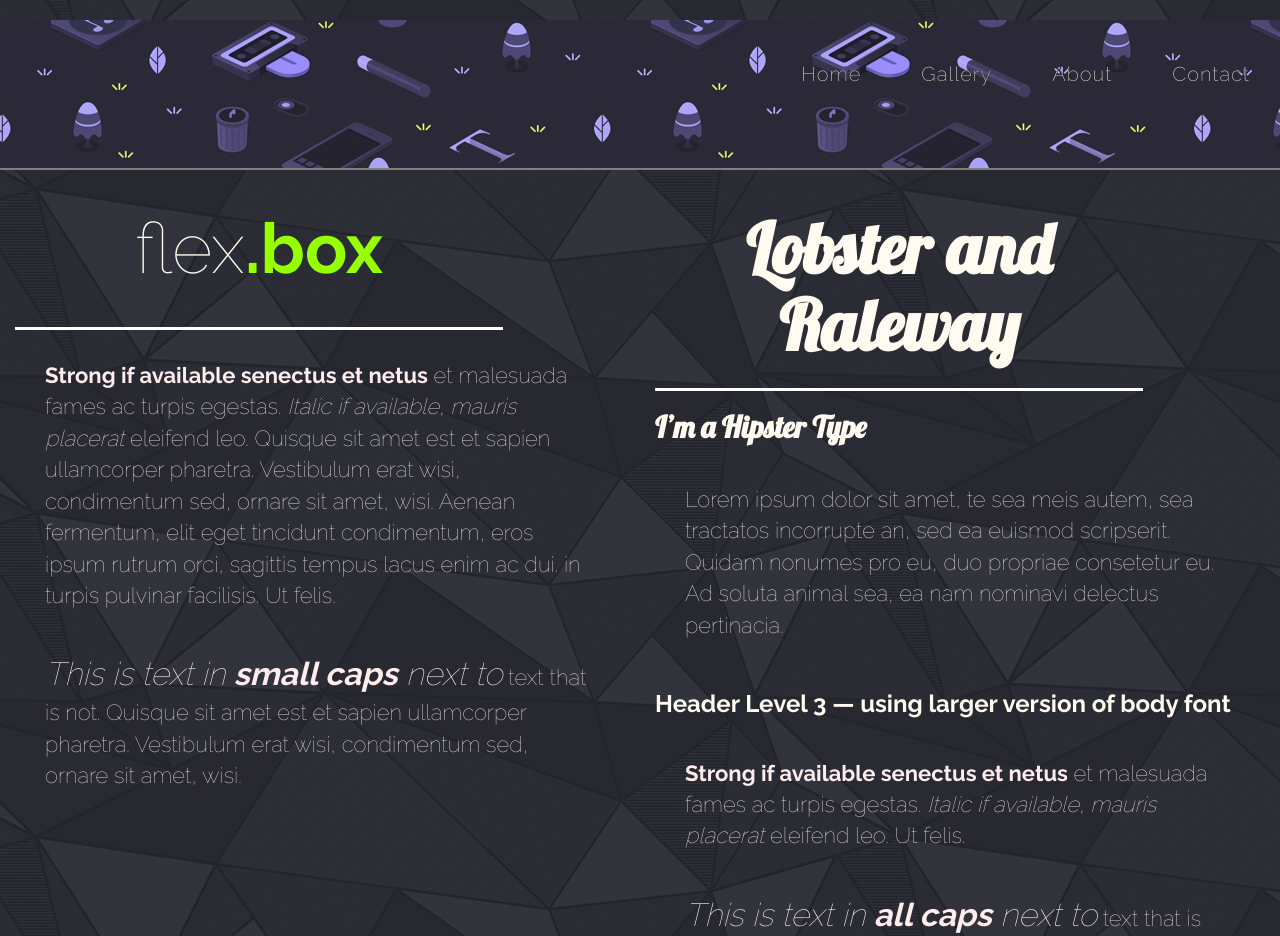
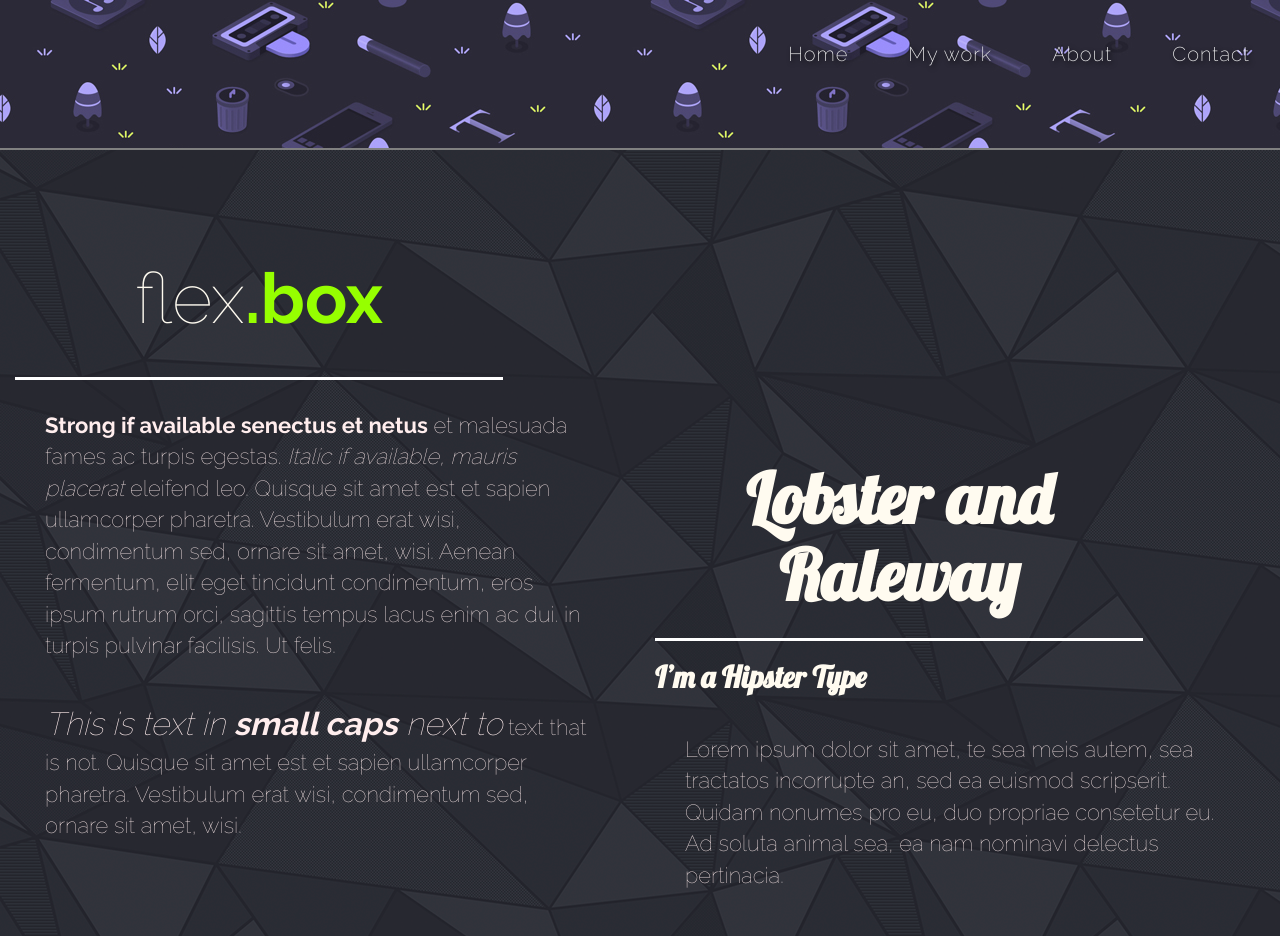
Before and after one commit to sajen87/flexawsome-v.1, a plain HTML site: page index.html in a window 1280 px wide. Shown: the top 936 px of the page. Drawn offline with nearby package versions, Linux system fonts and the light colour scheme; a web font is replaced by a local one.

Commit message:
base for homework

```diff
--- a/index.html
+++ b/index.html
@@ -14,22 +14,22 @@
     <title>Flex</title>
 </head>
 <body>
+<header>
+    <div class="nav">
 
-<header>
-    <div class="top">
-        <div id="nav">
             <!--<div id="logo"><span>price.<span>less</span></span></div>-->
             <ul>
                 <li><a href="#">Home</a></li>
-                <li><a href="#">Gallery</a></li>
+                <li><a href="#">My work</a></li>
                 <li><a href="#">About</a></li>
                 <li><a href="#">Contact</a></li>
             </ul>
-        </div>
     </div>
+
 </header>
-<div class="background">
+
 <section>
+
     <div class="col-md-6">
         <h1>flex<span>.box</span></h1>
 
@@ -58,6 +58,6 @@
     <!--</div>-->
 </section>
 
-</div>
+
 </body>
 </html>
--- a/styles.css
+++ b/styles.css
@@ -6,36 +6,21 @@ html, body {
     background-image: url("ao.gif");
 }
 
-header {
-    margin: 0;
-}
-
-
-div #nav {
+.nav {
+    position: absolute;
+    top:0;
+    color: gray;
     width: 100%;
     height: 150px;
     background-image: url("ax.jpg");
-    background-repeat: repeat;
     border-bottom: 2px solid gray;
 
 }
 
-#nav ul {
-    flex-flow: row wrap;
-    justify-content: flex-end;
-}
-
-.top {
-    margin: 0;
-    /*background-color: black;*/
-
-    color: gray;
-    width: 100%;
-}
-
 ul {
     display: flex;
-    margin: 0;
+    justify-content: flex-end;
+
 }
 
 li {
@@ -52,7 +37,8 @@ li a {
     font-weight: 200;
     text-shadow: 2px 2px 5px black;
     letter-spacing: 1px;
-    mix-blend-mode: difference;
+    /*mix-blend-mode: difference;*/
+
 }
 
 li a:hover {
@@ -69,12 +55,24 @@ div #logo span {
     font-size: 30px;
     font-weight: 200;
     color: white;
+
 }
 
 div #logo span span {
     position: static;
     color: #96ff00;
     font-weight: 800;
+
+}
+
+section {
+    position: relative;
+    top: 200px;
+    color: #fffbf0;
+    margin: 0;
+    width: 100%;
+    height: 100%;
+
 }
 
 h1 {
@@ -115,15 +113,20 @@ p span {
 #hipster h1, #hipster h2{
     font-family: 'Lobster', cursive;
     font-weight: bold;
+
+
 }
 
 #hipster h1{
     padding-bottom: 24px;
+
 }
 
 #hipster h3{
     font-family: 'Raleway', sans-serif;
     font-weight: bold;
+
+
 }
 
 #hipster p{
@@ -131,10 +134,8 @@ p span {
 
 }
 
-section {
-    color: #fffbf0;
-    margin: 0;
-    width: 100%;
-    height: 100%;
 
-}
+
+/*colors:*/
+/*color: rgb(255,204,0);*/
+/*color: rgb(27,173,248);*/
```
